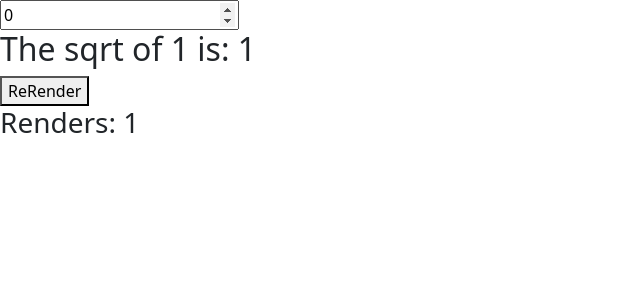
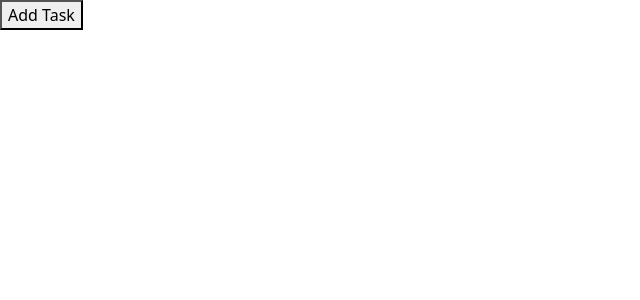
Before and after one commit to mdcodelab/sandbox-react-hooks, a React (Create React App) app: page / in a window 1280 px wide. Shown: the top 300 px of the page, without its empty margins (0-640 px from the left). Built offline with nearby package versions, Linux system fonts and the light colour scheme.

Commit message:
useCallback

```diff
--- a/src/App.js
+++ b/src/App.js
@@ -1,10 +1,11 @@
 import React from 'react';
-import UseMemoExample from './components/UseMemoExample';
+import UseCallbackExample from './components/UseCallbackExample';
+
 
 function App() {
   return (
     <div>
-    <UseMemoExample></UseMemoExample>
+      <UseCallbackExample />
     </div>
   );
 }
--- /dev/null
+++ b/src/components/UseCallbackExample.js
@@ -0,0 +1,34 @@
+import React from 'react';
+
+function useCallbackExample() {
+    const[tasks, setTasks]=React.useState([]);
+
+    // function addTask() {
+    //     setTasks(prevState => [...prevState, "Some tasks"])
+    // }
+
+    const addTask=React.useCallback(()=> {
+      setTasks(prevState => [...prevState, "Some tasks"])
+    }, [setTasks])
+
+  return (
+    <div>
+      <Button addTask={addTask}></Button>
+      {tasks.map((task, index) => {
+        return <p key={index}>{tasks}</p>
+      })}
+    </div>
+  );
+}
+
+
+
+const Button = React.memo (({addTask}) => {
+console.log("Button rendered");
+return (
+    <div>
+        <button onClick={addTask}>Add Task</button>
+    </div>
+)
+})
+export default useCallbackExample;
```
